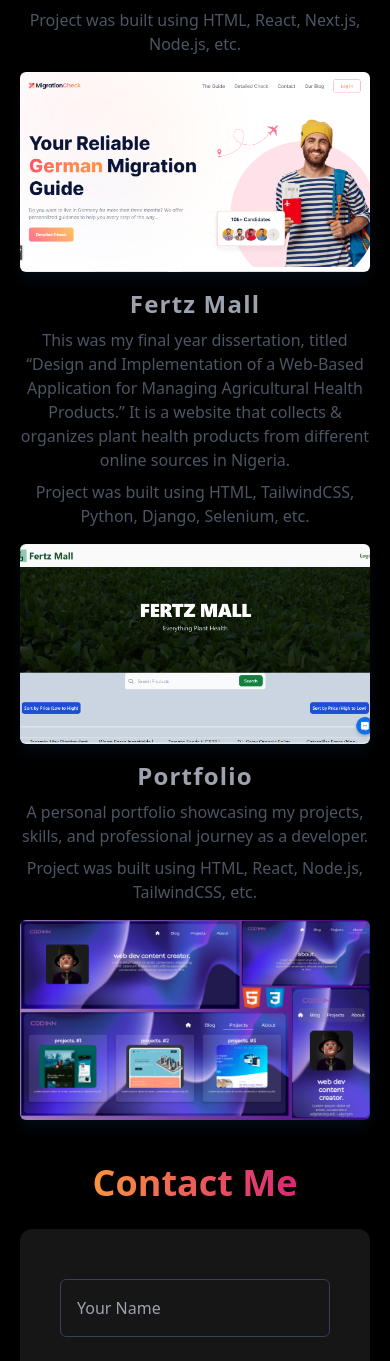
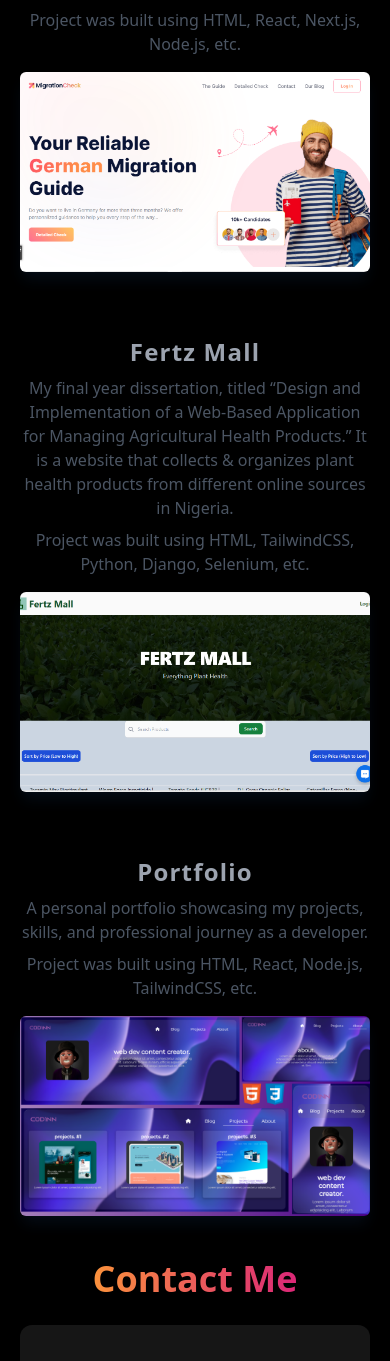
Before and after one commit to sam-guru/portfolio, a React (Create React App) app: page / in a window 390 px wide. Shown: the part 2551-3912 px from the top of the page. Built offline with nearby package versions, Linux system fonts and the light colour scheme.

Commit message:
Update Work.jsx
padding between differnt work in mobile view

```diff
--- a/src/components/Work.jsx
+++ b/src/components/Work.jsx
@@ -51,11 +51,11 @@ const Work = () => {
         </div>
 
         {/* Fertz Mall */}
-        <div data-aos="fade-up" data-aos-delay="200" className='flex flex-col items-center'>
+        <div data-aos="fade-up" data-aos-delay="200" className='flex flex-col items-center pt-12 md:pt-0'>
           <div className='text-center mb-4'>
             <span className='text-2xl font-bold text-gray-400 tracking-wider'>Fertz Mall</span>
             <p className='text-gray-600 mt-2'>
-             This was my final year dissertation, titled “Design and Implementation of a Web-Based Application for Managing Agricultural Health Products.”
+             My final year dissertation, titled “Design and Implementation of a Web-Based Application for Managing Agricultural Health Products.”
              It is a website that collects & organizes plant health products from different online sources in Nigeria.
             </p>
             <p className='text-gray-600 mt-2 border-top-10'>
@@ -82,7 +82,7 @@ const Work = () => {
         </div>
 
         {/* Portfolio */}
-        <div data-aos="fade-up" data-aos-delay="300" className='flex flex-col items-center'>
+        <div data-aos="fade-up" data-aos-delay="300" className='flex flex-col items-center pt-12 md:pt-0'>
           <div className='text-center mb-4'>
             <span className='text-2xl font-bold text-gray-400 tracking-wider'>Portfolio</span>
             <p className='text-gray-600 mt-2'>
```
